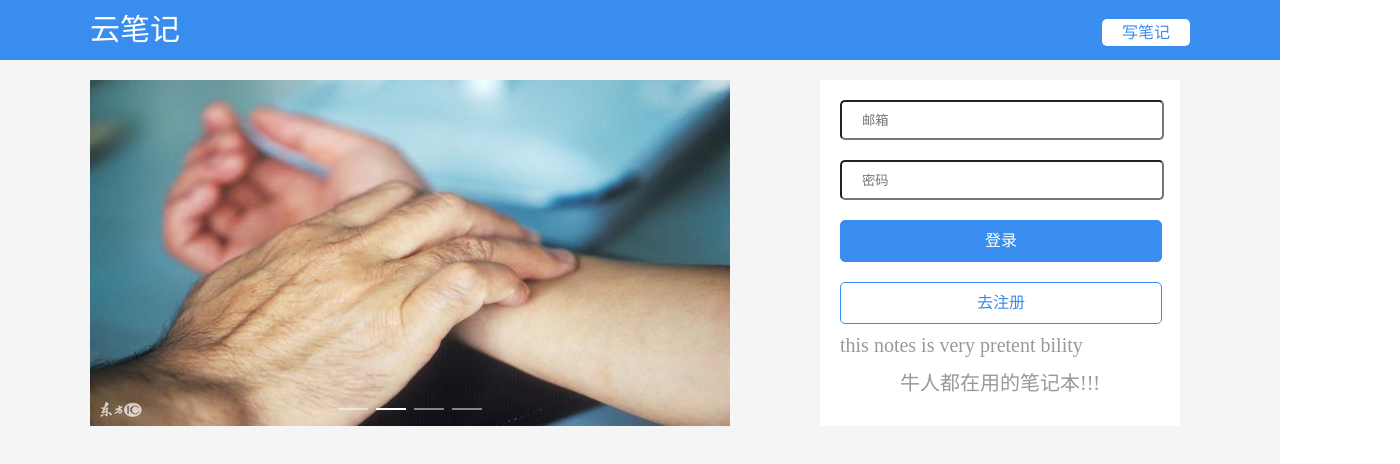
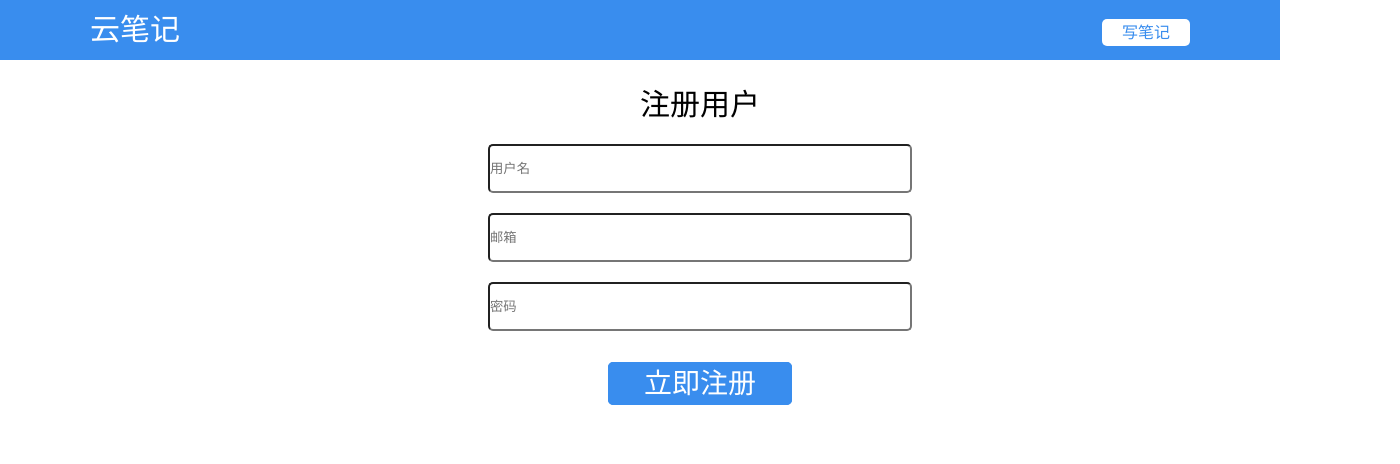
Before and after one commit to yangweiran101/notecloud, a Vue app: page /#/Register in a window 1280 px wide. Shown: the top 464 px of the page, 1400 px wide, since content can reach past the window. Built offline with nearby package versions, Linux system fonts and the light colour scheme; a small style sheet from the web is missing.

Commit message:
register api finish

```diff
--- a/src/App.vue
+++ b/src/App.vue
@@ -1,26 +1,13 @@
 <template>
   <div id="app">
-    <Header></Header>
-    <div class="middle">
-      <Swipe style="float: left"></Swipe>
-      <Login style="float: right"></Login>
-    </div>
+    <router-view/>
   </div>
-
 </template>
 
 <script>
-  import Header from './components/Header'
-  import Swipe from './components/Swipe'
-  import Login from './components/Login'
-export default {
-  name: 'App',
-  components:{
-    Header,
-    Swipe,
-    Login
+  export default {
+  name: 'App'
   }
-}
 </script>
 
 <style>
@@ -28,13 +15,6 @@ export default {
   margin: 0;
   padding: 0;
 }
-#app{
-  background: rgb(245,245,245);
-}
-  .middle{
-    width: 1100px;
 
-    margin: 20px auto;
-    height: 600px;
-  }
+
 </style>
--- a/src/components/Login.vue
+++ b/src/components/Login.vue
@@ -59,6 +59,7 @@
     background: white;
     border: 1px solid rgb(57,141,238);
     border-radius: 5px;
+    cursor: pointer;
   }
 }
 </style>
--- a/src/main.js
+++ b/src/main.js
@@ -12,10 +12,7 @@ import 'element-ui/lib/theme-chalk/index.css';
 
 Vue.use(ElementUI);
 
-new Vue({
-  el: '#app',
-  render: h => h(App)
-});
+
 /* eslint-disable no-new */
 new Vue({
   el: '#app',
--- /dev/null
+++ b/src/pages/Home.vue
@@ -0,0 +1,35 @@
+<template>
+  <div id="home">
+    <Header></Header>
+    <div class="middle">
+      <Swipe style="float: left"></Swipe>
+      <Login style="float: right"></Login>
+    </div>
+  </div>
+</template>
+
+<script>
+  import Header from '../components/Header'
+  import Swipe from '../components/Swipe'
+  import Login from '../components/Login'
+    export default {
+        name: "Home",
+      components:{
+        Header,
+        Swipe,
+        Login
+      }
+    }
+</script>
+
+<style scoped>
+  #home{
+    background: rgb(245,245,245);
+  }
+  .middle{
+    width: 1100px;
+
+    margin: 20px auto;
+    height: 600px;
+  }
+</style>
--- a/src/pages/Register.vue
+++ b/src/pages/Register.vue
@@ -1,16 +1,58 @@
 <template>
   <div class="register">
-    <div class="title">注册用户</div>
-
+    <Header></Header>
+    <div class="content">
+      <div class="title">注册用户</div>
+      <input type="text" name="username" placeholder="用户名">
+      <input type="text" name="email" placeholder="邮箱" >
+      <input type="password" name="pwd" placeholder="密码">
+      <div class="btn"><span>立即注册</span></div>
+    </div>
   </div>
 </template>
 
 <script>
+  import Header from '../components/Header'
     export default {
-        name: "Register"
+        name: "Register",
+      components:{
+          Header
+      }
     }
 </script>
 
-<style scoped>
-
+<style scoped lang="less">
+.register{
+  background: #f5f5f5;
+  .content {
+    width: 1100px;
+    margin: 0 auto;
+    background: #fff;
+    padding: 20px 150px;
+    .title{
+      font-size: 30px;
+      text-align: center;
+    }
+    input{
+      display: block;
+      width: 420px;
+      height: 45px;
+      margin: 20px auto;
+      border-radius: 5px;
+    }
+    .btn{
+      font-size: 28px;
+      text-align: center;
+      margin-top: 30px;
+      span{
+        background: rgb(57,141,238);
+        color: white;
+        font-weight: 400;
+        border: 1px solid rgb(57,141,238);
+        border-radius: 5px;
+        padding: 5px 35px;
+      }
+    }
+  }
+}
 </style>
```
Also changed, not shown: src/router/index.js (+3 -4 lines).
